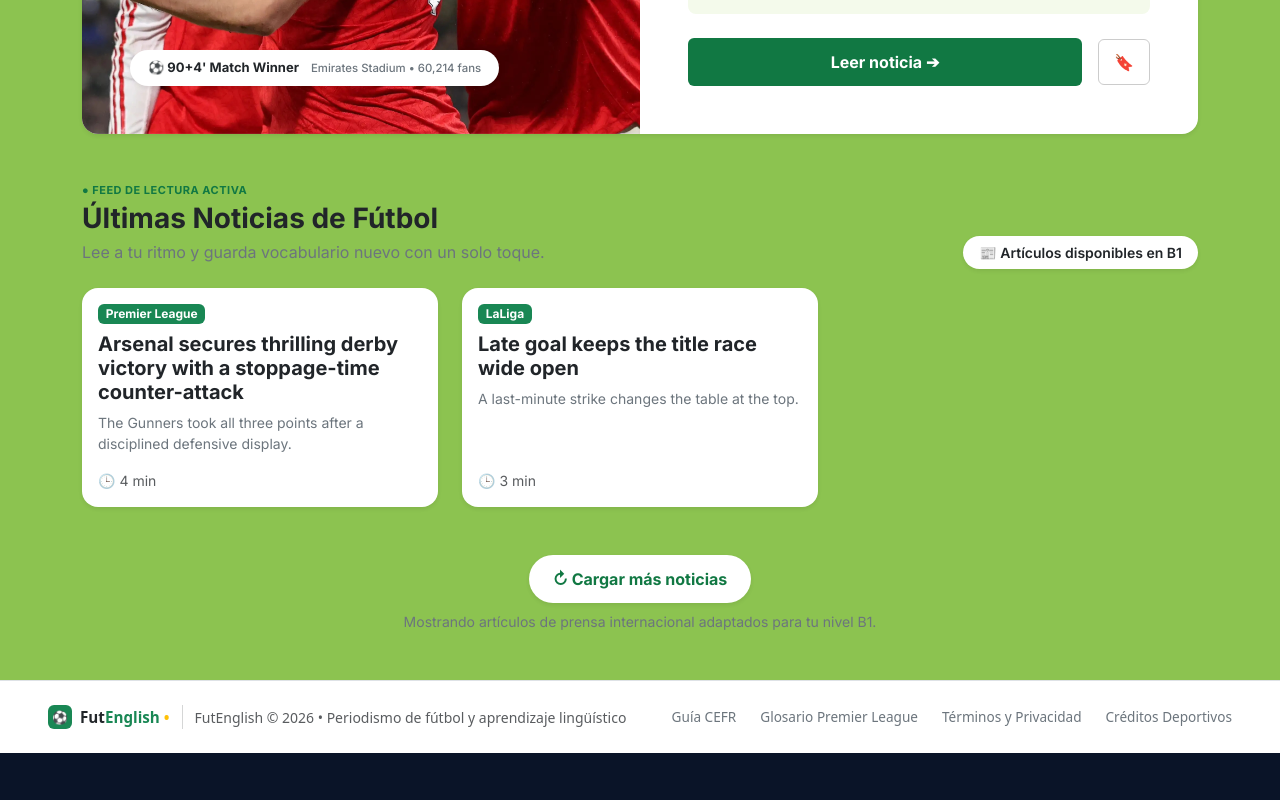
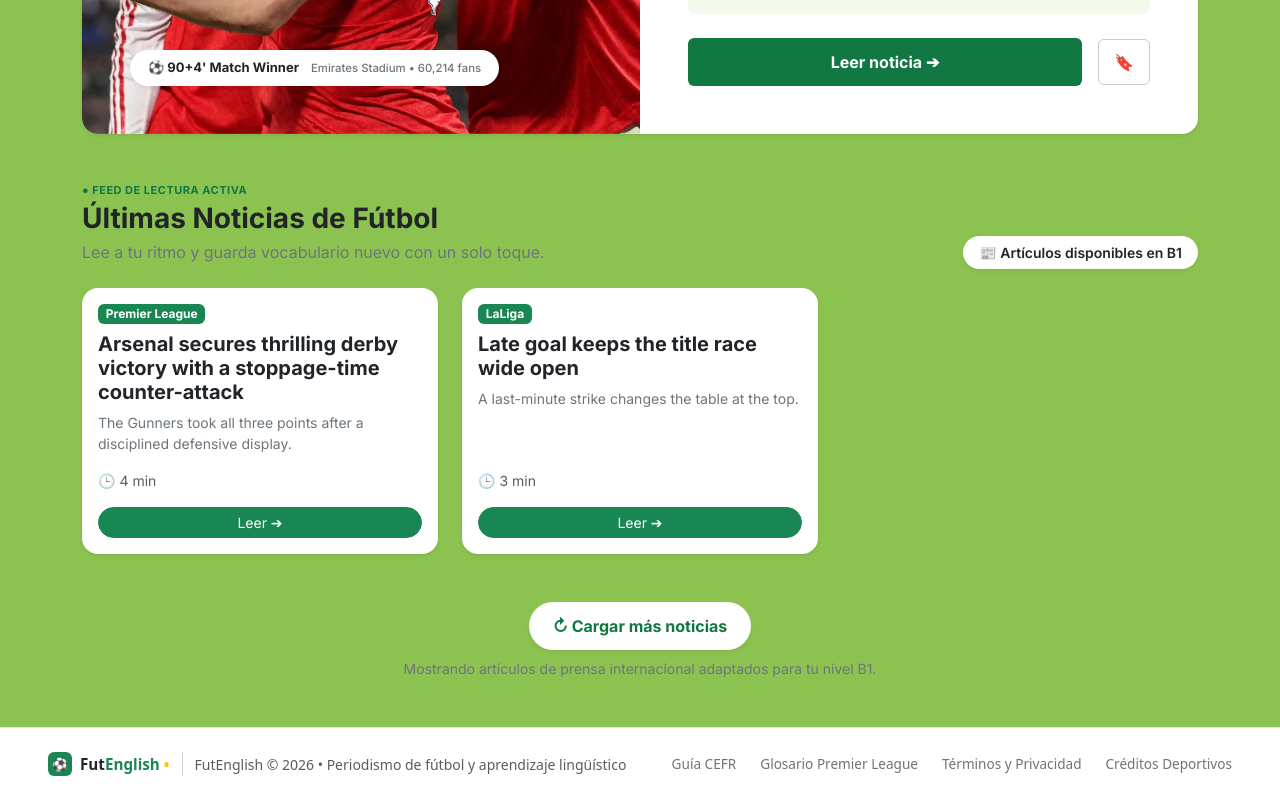
Before and after one commit to BuitragoThomas/FutEnglish, an Angular app: page /feed in a window 1280 px wide. Shown: the part 590-1390 px from the top of the page. Before the commit the page ends 1343 px from the top, so only its background shows below. Built offline with nearby package versions, Linux system fonts and the light colour scheme.

Commit message:
feat: enlaces del feed hacia la ruta dinámica de detalle

```diff
--- a/src/app/feed/feed.html
+++ b/src/app/feed/feed.html
@@ -78,7 +78,7 @@
         </div>
 
         <div class="d-flex flex-column flex-sm-row gap-3 align-items-sm-center">
-          <button class="btn-read-large flex-grow-1">Leer noticia ➔</button>
+          <button class="btn-read-large flex-grow-1" routerLink="/article/1">Leer noticia ➔</button>
           <button class="btn-icon">🔖</button>
         </div>
       </div>
@@ -109,6 +109,7 @@
                 <h3 class="h5 fw-bold">{{ article.title }}</h3>
                 <p class="text-secondary small flex-grow-1">{{ article.excerpt }}</p>
                 <small class="text-muted">🕒 {{ article.readTime }} min</small>
+                <a class="btn btn-sm btn-success rounded-pill mt-3" [routerLink]="['/article', article.id]">Leer ➔</a>
               </div>
             </div>
           </div>
--- a/src/app/feed/feed.ts
+++ b/src/app/feed/feed.ts
@@ -1,6 +1,6 @@
 import { Component, signal, inject, OnInit } from '@angular/core';
 import { CommonModule } from '@angular/common';
-import { ActivatedRoute } from '@angular/router';
+import { ActivatedRoute, RouterLink } from '@angular/router';
 import { Navbar } from '../navbar/navbar';
 import { Footer } from '../footer/footer';
 import { NewsService } from '../services/news.service';
@@ -8,7 +8,7 @@ import { NewsArticle, Level } from '../models/news-article';
 
 @Component({
   selector: 'app-feed',
-  imports: [CommonModule, Footer, Navbar],
+  imports: [CommonModule, Footer, Navbar, RouterLink],
   templateUrl: './feed.html',
   styleUrl: './feed.css'
 })
```
